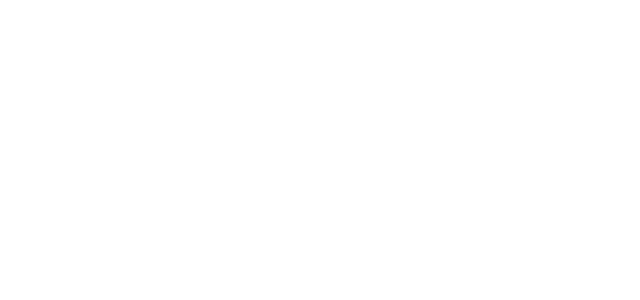
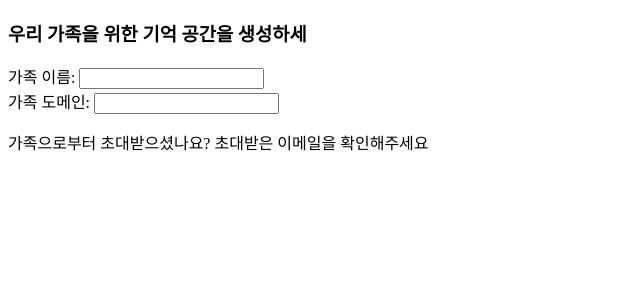
Before and after one commit to yoodeve/memorious-front-R, a React (Create React App) app: page /create/family in a window 1280 px wide. Before the commit this address had no page. Shown: the top 300 px of the page, without its empty margins (0-640 px from the left). Built offline with nearby package versions, Linux system fonts and the light colour scheme.

Commit message:
Fix : 사이드바 Maximum Update Depth 에러 해결

```diff
--- a/src/Routing/AccountRoute.jsx
+++ /dev/null
@@ -1,19 +0,0 @@
-import React from "react";
-import { Route, Routes } from "react-router-dom";
-import CreateFamily from "../pages/CreateFamily/CreateFamily";
-
-function AccountRoute() {
-    // useEffect(() => {
-    // accessToken 이 있는지 체크
-    // });
-    return (
-        <Routes>
-            {/* 방 생성 */}
-            <Route path="/create/family" element={<CreateFamily />} />
-            {/* 홈으로 */}
-            <Route path="mypage" element={<></>} />
-        </Routes>
-    );
-}
-
-export default AccountRoute;
--- a/src/Routing/index.js
+++ b/src/Routing/index.js
@@ -6,7 +6,7 @@ import GlobalStyle from "../style/Global";
 import SettingRoute from "./SettingRoute";
 import OAuth2Signin from "../pages/OAuth2Signin/OAuth2Signin";
 import OAuth2Signup from "../pages/OAuth2Signup/OAuth2Signup";
-import AccountRoute from "./AccountRoute";
+import CreateFamily from "../pages/CreateFamily/CreateFamily";
 
 function Routing() {
     return (
@@ -25,7 +25,7 @@ function Routing() {
                     </Route>
                     <Route path="/auth/oauth2/signin" element={<OAuth2Signin />} />
                     <Route path="/auth/oauth2/signup" element={<OAuth2Signup />} />
-                    <Route path="/account" element={<AccountRoute />} />
+                    <Route path="/create/family" element={<CreateFamily />} />
                 </Routes>
             </BrowserRouter>
         </>
--- a/src/component/Sidebar/index.js
+++ b/src/component/Sidebar/index.js
@@ -17,9 +17,9 @@ function Sidebar() {
             <div css={imageBox} />
             <div css={groupBoxWrapper}>
                 <div css={groupBox}>
-                    {sidebarMenuList.map((e, index) => (
+                    {sidebarMenuList.map(e => (
                         <div key={e.title} className="group-box">
-                            <div className={pathname === e.route ? "filled" : ""} onClick={navigateToPage(e.route, index)} css={sideBarLabel}>
+                            <div className={pathname === e.route ? "filled" : ""} onClick={navigateToPage(e.route)} css={sideBarLabel}>
                                 {e.title}
                             </div>
                         </div>
@@ -28,7 +28,7 @@ function Sidebar() {
             </div>
             <div css={bottomSettingMenuBox}>
                 <span className="my-label">마이프로필</span>
-                <div className="right-titles" onClick={navigate("/setting/mypage")}>
+                <div className="right-titles" onClick={() => navigate("/setting/mypage")}>
                     <span>설정</span>
                     <span>로그아웃</span>
                 </div>
--- a/src/pages/CreateFamily/CreateFamily.jsx
+++ b/src/pages/CreateFamily/CreateFamily.jsx
@@ -3,7 +3,7 @@ import React from "react";
 function CreateFamily() {
     return (
         <>
-            <h3>가족 생성 페이지</h3>
+            <h3>우리 가족을 위한 기억 공간을 생성하세</h3>
             <div>
                 <span>가족 이름: </span> <input type="text" />
             </div>
```
